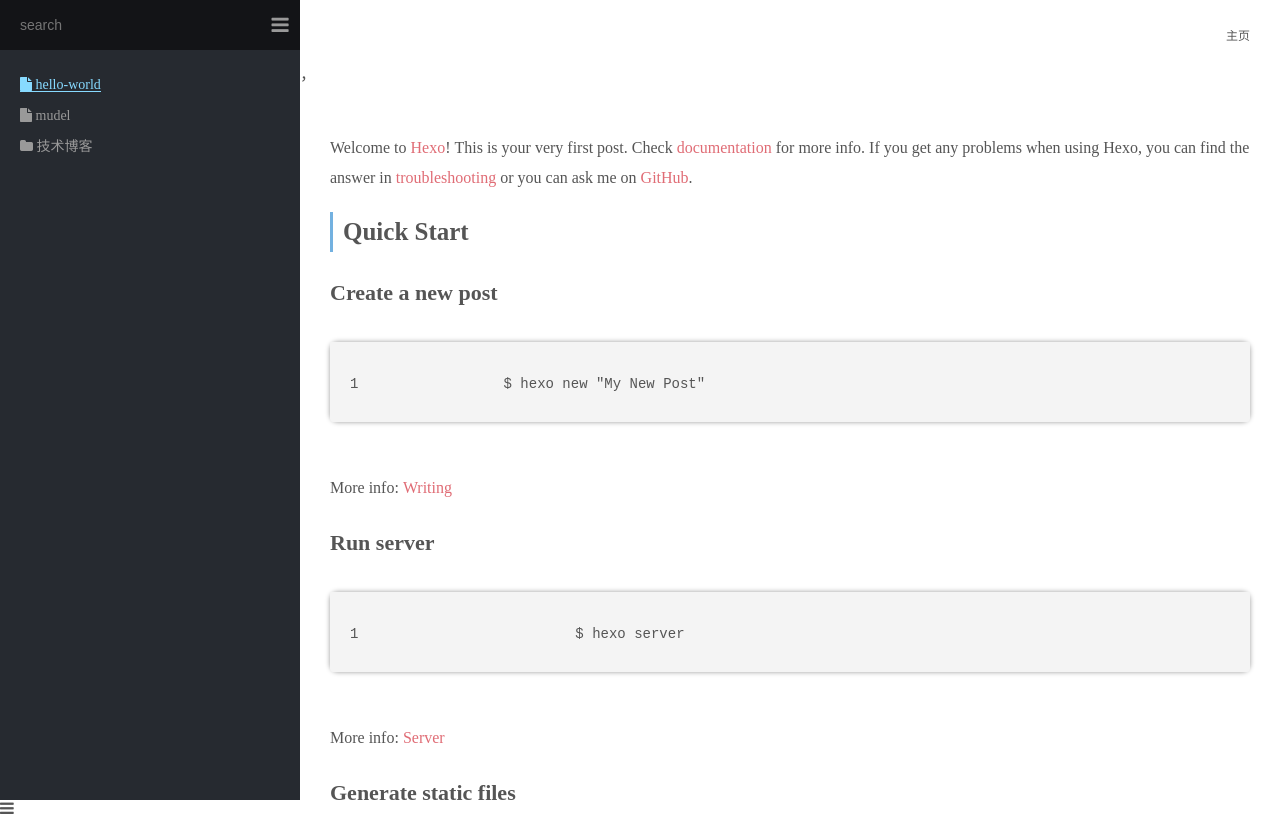
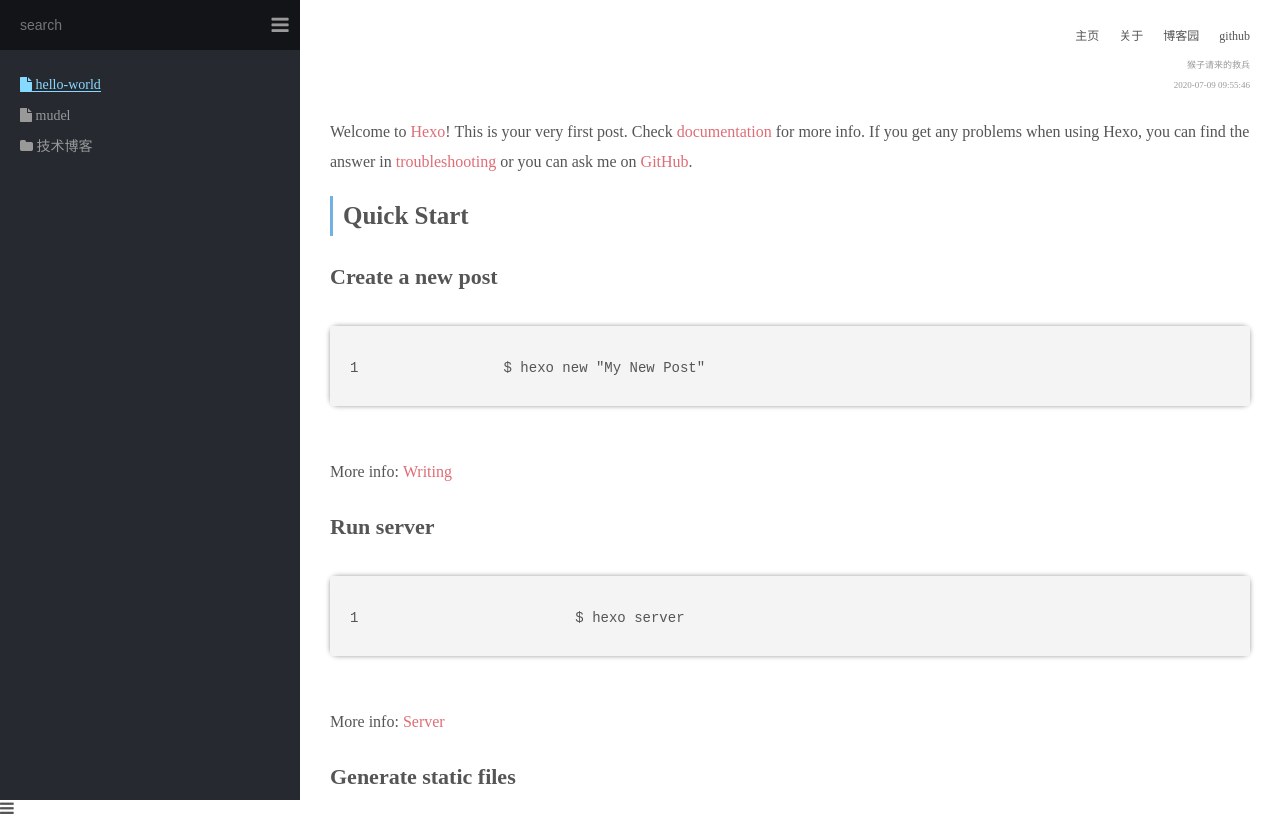
Before and after one commit to dualtsubasa/dualtsubasa.github.io, a plain HTML site: page 2020/07/09/hello-world/index.html in a window 1280 px wide. Shown: the top 819 px of the page. Drawn offline with Linux system fonts and the light colour scheme; a script that the page names is missing.

Commit message:
Site updated: 2020-07-09 18:34:57

```diff
--- a/2020/07/09/hello-world/index.html
+++ b/2020/07/09/hello-world/index.html
@@ -1,7 +1,7 @@
 <!DOCTYPE html>
 <html>
 <head>
-	<title>标签页显示</title>
+	<title>IT Abyss Wiki</title>
 	<meta charset="utf-8">
 
 	<!-- 引入配置文件 -->
@@ -118,14 +118,32 @@
         <a href="/" class="menu-item-link">主页</a>
     </li>
 
+    <li class="menu-item">
+        <a href="/about" class="menu-item-link">关于</a>
+    </li>
+
+
+
+
+    <li class="menu-item">
+        <a href="https://www.cnblogs.com/yyhh/" class="menu-item-link" target="_blank">博客园</a>
+    </li>
+
+    <li class="menu-item">
+        <a href="https://github.com" class="menu-item-link" target="_blank">github</a>
+    </li>
+
 
 </ul>
 
 		</nav>
 
 		<!-- 引入正文 -->
-		<div id="content">，
-
+		<div id="content">
+			<div>
+	<span id="post-author">猴子请来的救兵</span>
+	<span id="post-date">2020-07-09 09:55:46</span>
+</div>
 
 <div id="article">
 	<p>Welcome to <a href="https://hexo.io/" target="_blank" rel="noopener">Hexo</a>! This is your very first post. Check <a href="https://hexo.io/docs/" target="_blank" rel="noopener">documentation</a> for more info. If you get any problems when using Hexo, you can find the answer in <a href="https://hexo.io/docs/troubleshooting.html" target="_blank" rel="noopener">troubleshooting</a> or you can ask me on <a href="https://github.com/hexojs/hexo/issues" target="_blank" rel="noopener">GitHub</a>.</p>
@@ -168,6 +186,7 @@
 <script src="/js/main.js"></script>
 
 
+	<script src="https://cdn.jsdelivr.net/npm/live2d-widget@3.0.4/lib/L2Dwidget.min.js"></script>
 	<script type="text/javascript">
 	L2Dwidget.init();
 	</script>
```
Also changed, not shown: 2020/07/09/mudel/index.html (+22 -3 lines), 2020/07/09/技术博客/Markdown速成/index.html (+22 -3 lines), 2020/07/09/技术博客/git 入土教程/index.html (+22 -3 lines), 2020/07/09/技术博客/hexo-zerotohero/index.html (+22 -3 lines), 2020/07/09/技术博客/粗通 MATLAB R2020/index.html (+22 -3 lines), archives/2020/07/index.html (+18 -2 lines), archives/2020/index.html (+18 -2 lines), archives/index.html (+18 -2 lines), index.html (+18 -2 lines).
